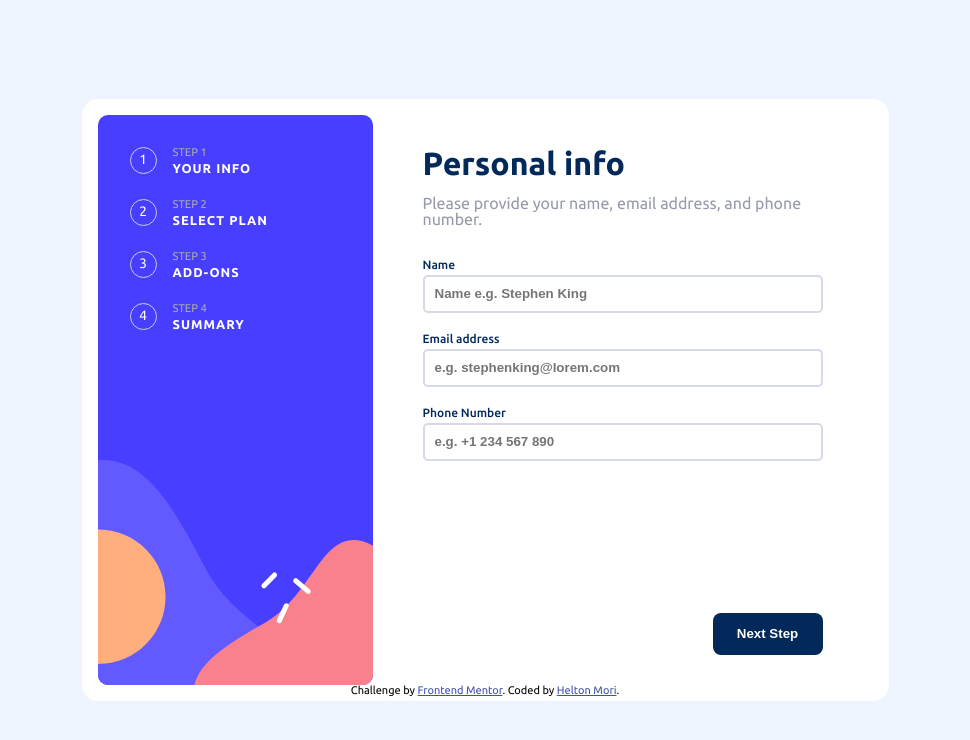
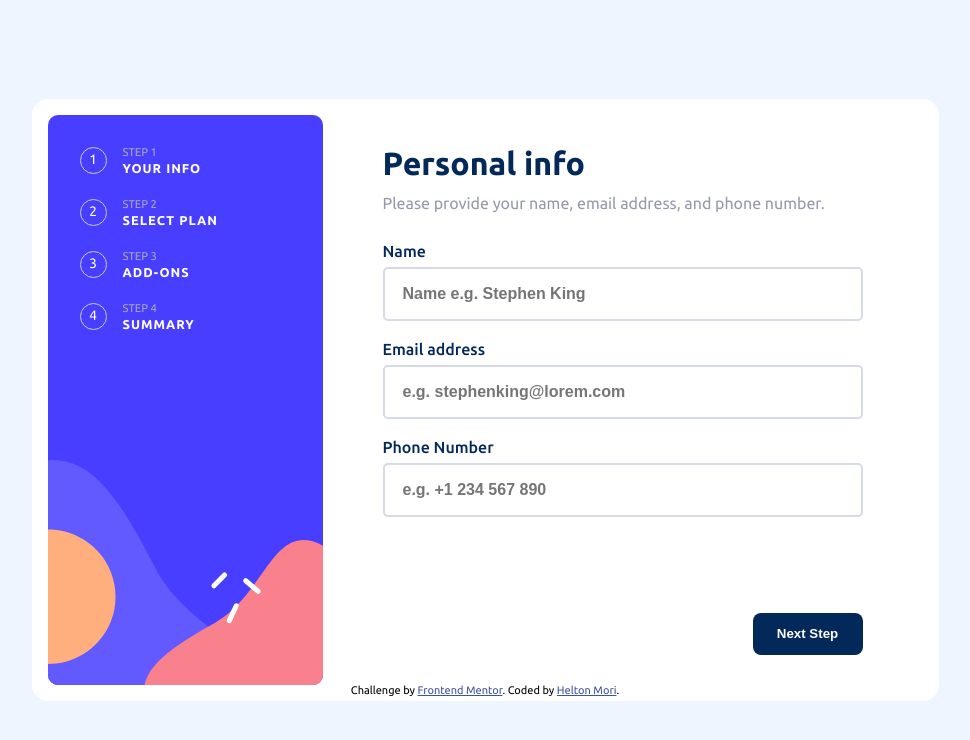
Before and after one commit to helton-mori-dev/Multi-step-form---Frontend-Mentor, a Vue app: page / in a window 1280 px wide. Shown: the top 740 px of the page, without its empty margins (155-1125 px from the left). Built offline with nearby package versions, Linux system fonts and the light colour scheme.

Commit message:
Estilo personal info

```diff
--- a/src/App.vue
+++ b/src/App.vue
@@ -122,7 +122,7 @@ export default {
   display: grid;
   grid-area: data;
   grid-template-rows: 460px 80px;
-  grid-template-columns: minmax(350px, 500px);
+  grid-template-columns: minmax(350px, 600px);
 }
 
 .grid__footer {
@@ -178,6 +178,10 @@ export default {
   font-weight: 700;
 }
 
+.navigation__button:hover {
+  opacity: 0.7;
+}
+
 .navigation__button.next {
   background-color: var(--DarkBlue);
   color: #fff;
--- a/src/components/StepPersonalInfo.vue
+++ b/src/components/StepPersonalInfo.vue
@@ -131,20 +131,21 @@ export default {
 .content__form label {
   font-weight: 500;
   color: var(--DarkBlue);
-  font-size: 0.75rem;
-  margin-bottom: 0.25rem;
+  font-size: 1rem;
+  margin-bottom: 0.5rem;
 }
 
 .content__form input:not(input[type="submit"]) {
   border-radius: 5px;
   border-color: var(--LightGray);
-  height: 2rem;
+  height: 3rem;
   border-style: solid;
-  text-indent: 0.5rem;
+  text-indent: 1rem;
   margin-bottom: 1.25rem;
   transition: 0.3s all ease;
   color: var(--DarkBlue);
   font-weight: 600;
+  font-size: 1rem;
 }
 
 .content__form input:not(input[type="submit"]):hover {
```
